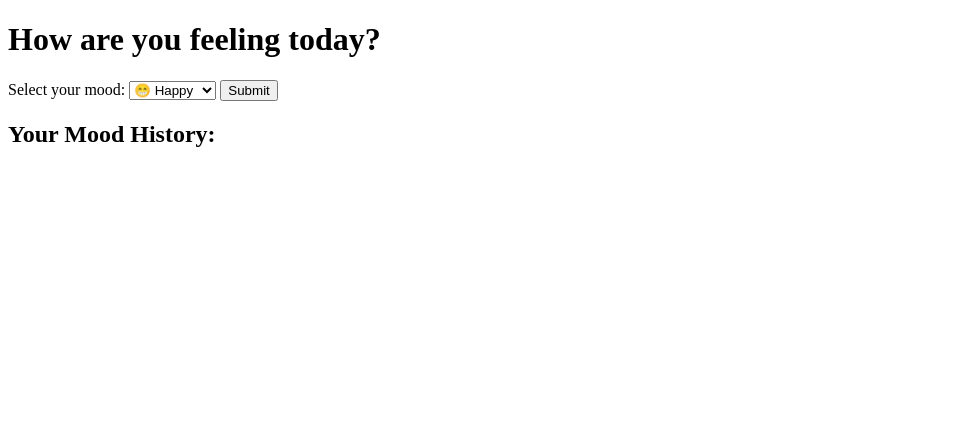
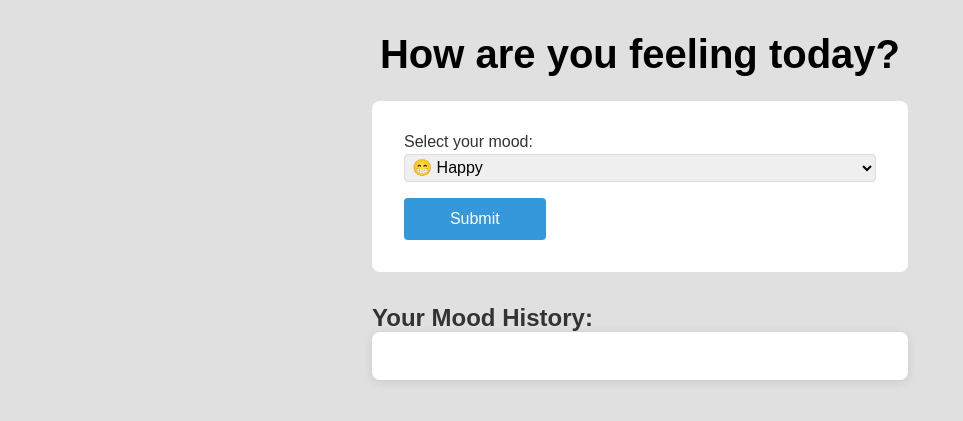
Before and after one commit to richardnj14/psychic-fiesta, a Flask app: page / in a window 1280 px wide. Shown: the top 421 px of the page, without its empty margins (0-963 px from the left). Run offline with Flask 3, Linux system fonts and the light colour scheme.

Commit message:
Base, index and application are now connected. CSS style is apllied.

```diff
--- a/app.py
+++ b/app.py
@@ -23,8 +23,9 @@ def submit():
     if mood:
         from datetime import datetime
         timestamp = datetime.now().strftime('%Y-%m-%D %H:%M:%S')
-        mood_history.append(f"{timestamp}-{mood.capitalize()}")
+        mood_history.append(f"{mood} - {timestamp}")
     return redirect(url_for('index'))
 
 if __name__ == '__main__':
     app.run(debug=True)
+    ##app.run(host='0.0.0.0', port=5000, debug=True) -> for running on all addresses
--- a/static/style.css
+++ b/static/style.css
@@ -0,0 +1,94 @@
+/*This is a comment*/
+/*This selector means that we are applying these styles for every element of the page
+Here we are resseting margin and padding of the browser
+box-sizing tells how element dimensions are calculated, in this case we include border and paddings
+We also define a font for our page*/
+*{
+    margin: 0;
+    padding: 0;
+    box-sizing: border-box;
+    font-family: 'Arial', sans-serif;
+}
+
+/*Center everything in the body and add a background*/
+body{
+    max-width: 600px;
+    margin: 0 auto;
+    padding: 2rem;
+    background-color: #e0e0e0;
+    color: #333
+}
+
+/*Style the main heading*/
+h1{
+    text-align: center;
+    margin-bottom: 1.5rem;
+    color:rgb(0, 0, 0);
+    font-size: 2.5rem;
+}
+
+/*Form styling*/
+form{
+    background-color: white;
+    padding: 2rem;
+    border-radius: 8px;
+    box-shadow: 0 2px 10 px rgba(0, 0, 0, 0.1);
+    margin-bottom: 2rem;
+}
+
+/*Select button*/
+select,button {
+    padding: 0.2rem;
+    font-size: 1rem;
+    border: 1px solid #ddd;
+    border-radius: 4px;
+    margin-top: 0rem;
+}
+
+select{
+    width: 100%;
+    margin-top: 0.2rem;
+    margin-bottom: 1rem;
+}
+
+button {
+    background-color: #3498db;
+    color: white;
+    border: none;
+    cursor: pointer;
+    width: 30%;
+    padding: 0.75rem;
+    transition: background-color 0.5s;
+}
+
+button:hover {
+    background-color: #2980b9
+}
+
+/*Mood history the # is an ID selector, it ensures that this will be applied just for the history elements of my html*/
+#history {
+    list-style-type: none;
+    background-color: white;
+    padding: 1.5rem;
+    border-radius: 8px;
+    box-shadow: 0 2px 10px rgba(0, 0, 0, 0.1)
+}
+
+#history li {
+    padding: 0.5rem;
+    border-bottom: 1px solid #eee;
+    font-size : 0.9rem;
+}
+
+#history li:last-child{
+    border-bottom: none;
+}
+
+@media (max-width: 600px) {
+    body {
+        padding: 1rem;    /* Reduce padding on small screens */
+    }
+    h1 {
+        font-size: 2rem;  /* Shrink the main heading */
+    }
+}
--- a/templates/index.html
+++ b/templates/index.html
@@ -16,11 +16,11 @@
         id is used to connect it with label tag and css/JS scripts
         it option has a value it is the value that is sent as response and also a text, it is what users see-->
         <select name="mood" id="mood">
-            <option value="happy">😁 Happy</option>
-            <option value="sad">☹️ Sad</option>
-            <option value="tired">😴 Tired</option>
-            <option value="angry">😤 Angry</option>
-            <option value="excited">🤩 Excited</option>
+            <option value="😁 Happy">😁 Happy</option>
+            <option value="☹️ Sad">☹️ Sad</option>
+            <option value="😴 Tired">😴 Tired</option>
+            <option value="😤 Angry">😤 Angry</option>
+            <option value="🤩 Excited">🤩 Excited</option>
         </select>
 
         <!-- Create a button to submit the form
```
